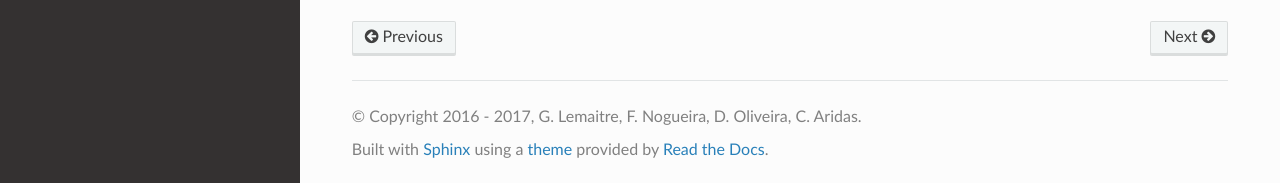
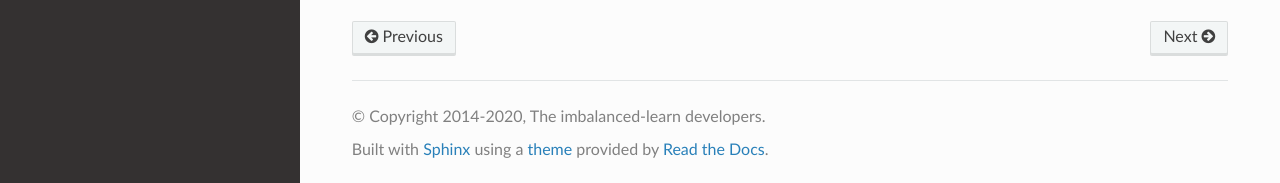
Before and after one commit to scikit-learn-contrib/imbalanced-learn, a Sphinx documentation site: the page built from doc/user_guide.rst, in a window 1280 px wide and 900 px high, scrolled down 829 px. Shown: the part 714-897 px from the top of the window. Built offline with Sphinx 7.4.7 and the Read the Docs theme 2.0.0, drawn with Linux system fonts in a browser that asks for light colours; formulas are drawn with MathJax 3; pages that are not in the unit, such as notebooks, are missing from menus; some of the changed lines change nothing that is shown.

Commit message:
MNT make sure references is discoverd last for bibtex generation

```diff
--- a/doc/bibtex/refs.bib
+++ b/doc/bibtex/refs.bib
@@ -1,3 +1,12 @@
+@inproceedings{mani2003knn,
+  title={kNN approach to unbalanced data distributions: a case study involving information extraction},
+  author={Mani, Inderjeet and Zhang, I},
+  booktitle={Proceedings of workshop on learning from imbalanced datasets},
+  volume={126},
+  year={2003}
+}
+
+
 @article{batista2004study,
   title={A study of the behavior of several methods for balancing machine learning training data},
   author={Batista, Gustavo EAPA and Prati, Ronaldo C and Monard, Maria Carolina},
@@ -126,14 +135,6 @@
   year={2017}
 }
 
-@inproceedings{mani2003knn,
-  title={kNN approach to unbalanced data distributions: a case study involving information extraction},
-  author={Mani, Inderjeet and Zhang, I},
-  booktitle={Proceedings of workshop on learning from imbalanced datasets},
-  volume={126},
-  year={2003}
-}
-
 @article{tomek1976two,
   title={Two modifications of CNN},
   author={Tomek, Ivan},
--- a/doc/conf.py
+++ b/doc/conf.py
@@ -75,7 +75,7 @@
 
 # General information about the project.
 project = 'imbalanced-learn'
-copyright = '2016 - 2017, G. Lemaitre, F. Nogueira, D. Oliveira, C. Aridas'
+copyright = '2014-2020, The imbalanced-learn developers'
 
 # The version info for the project you're documenting, acts as replacement for
 # |version| and |release|, also used in various other places throughout the
--- a/doc/introduction.rst
+++ b/doc/introduction.rst
@@ -34,7 +34,7 @@
 
 * ``data_resampled``: array-like (2-D list, pandas.Dataframe, numpy.array) or
    sparse matrices;
-   * ``targets_resampled``: 1-D numpy.array or pd.Series.
+* ``targets_resampled``: 1-D numpy.array or pd.Series.
 
 .. topic:: Sparse input
 
--- a/doc/user_guide.rst
+++ b/doc/user_guide.rst
@@ -5,6 +5,9 @@
 ==========
 User Guide
 ==========
+
+.. Ensure that the references will be alphabetically collected last
+.. Check https://github.com/mcmtroffaes/sphinxcontrib-bibtex/issues/113
 
 .. toctree::
    :numbered:
@@ -18,4 +21,4 @@
    metrics.rst
    Dataset loading utilities <datasets/index.rst>
    developers_utils.rst
-   references.rst
+   zzz_references.rst
```
Also changed, not shown: doc/zzz_references.rst (renamed from doc/references.rst).
